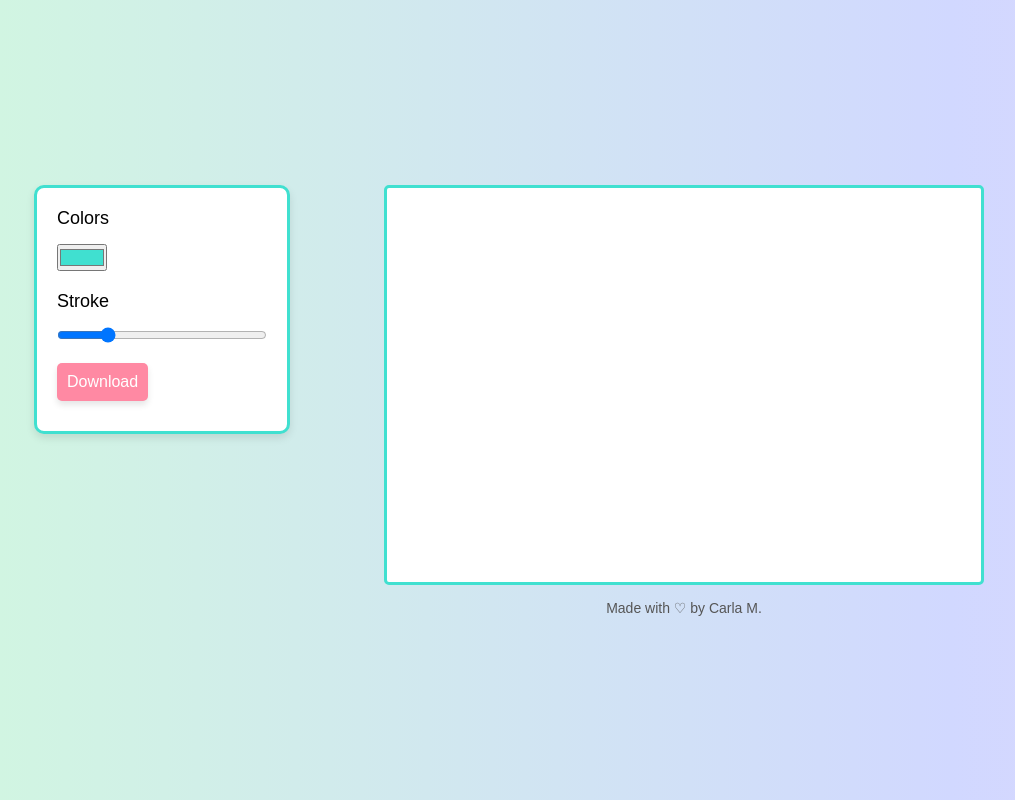
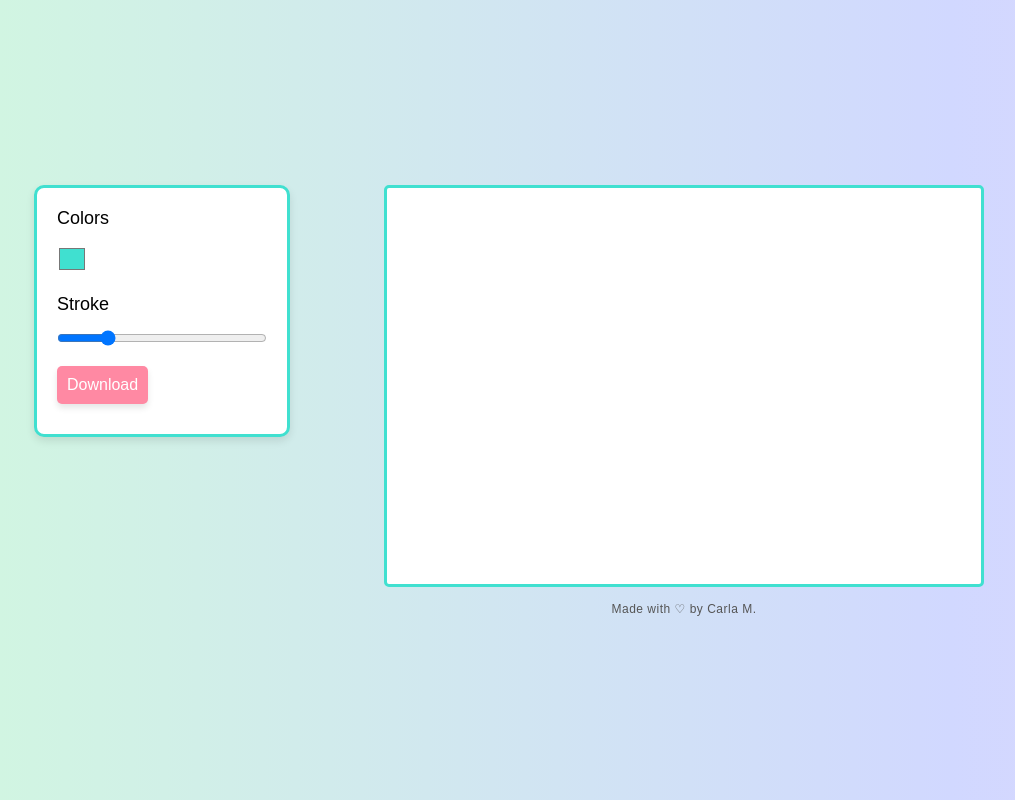
Before and after one commit to Carlimalac/2, a plain HTML site: page index.html in a window 1280 px wide. Shown: the whole page, without its empty margins (94-1109 px from the left). Drawn offline with Linux system fonts and the light colour scheme.

Commit message:
Add files via upload

```diff
--- a/script.js
+++ b/script.js
@@ -5,7 +5,7 @@ let color = '#40E0D0'; // Default turquoise color
 let strokeSize = 3; // Default stroke size
 let lastX, lastY;
 
-// Function to get correct mouse or touch position relative to the canvas
+// Function to get the correct mouse or touch position relative to the canvas
 function getPosition(e) {
   const rect = canvas.getBoundingClientRect(); // Get the position of the canvas in the viewport
   const x = (e.clientX || e.touches[0].clientX) - rect.left; // Adjust for the canvas offset
--- a/styles.css
+++ b/styles.css
@@ -82,9 +82,10 @@ canvas {
   background-color: white;
   border-radius: 5px;
   cursor: crosshair;
+  width: 600px;
+  height: 400px;
   max-width: 100%;
-  height: 400px;
-  width: 600px;
+  height: auto;
 }
 
 input[type="range"] {
@@ -92,17 +93,27 @@ input[type="range"] {
   margin: 10px 0;
 }
 
+/* Fixing color picker to be a smaller square without borders */
 input[type="color"] {
+  width: 30px;  /* Smaller width */
+  height: 30px;  /* Smaller height */
   margin-top: 10px;
   margin-bottom: 20px;
+  padding: 0; /* Remove padding */
+  border: none; /* Remove border */
+  background-color: transparent; /* Remove background color */
+  appearance: none; /* Remove the default appearance */
 }
 
+/* Footer Text Style */
 .footer {
   margin-top: 15px;
-  font-size: 14px;
-  font-weight: lighter;
+  font-size: 12px;
+  font-weight: normal; /* Make it thinner */
   color: #555;
   text-align: center;
+  font-family: 'Arial', sans-serif;
+  letter-spacing: 0.5px; /* Optional: Add slight letter-spacing for a delicate feel */
 }
 
 /* RESPONSIVE DESIGN */
@@ -144,7 +155,7 @@ input[type="color"] {
   }
 
   canvas {
-    height: 250px; /* Keep the canvas at a smaller size */
+    height: 250px;
     width: 100%;
   }
 
```
